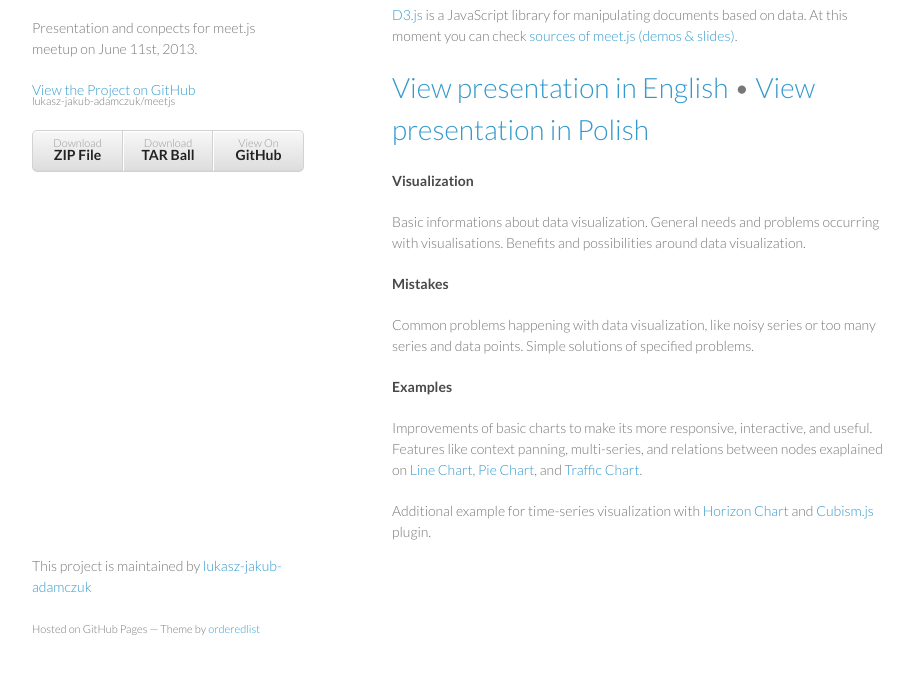
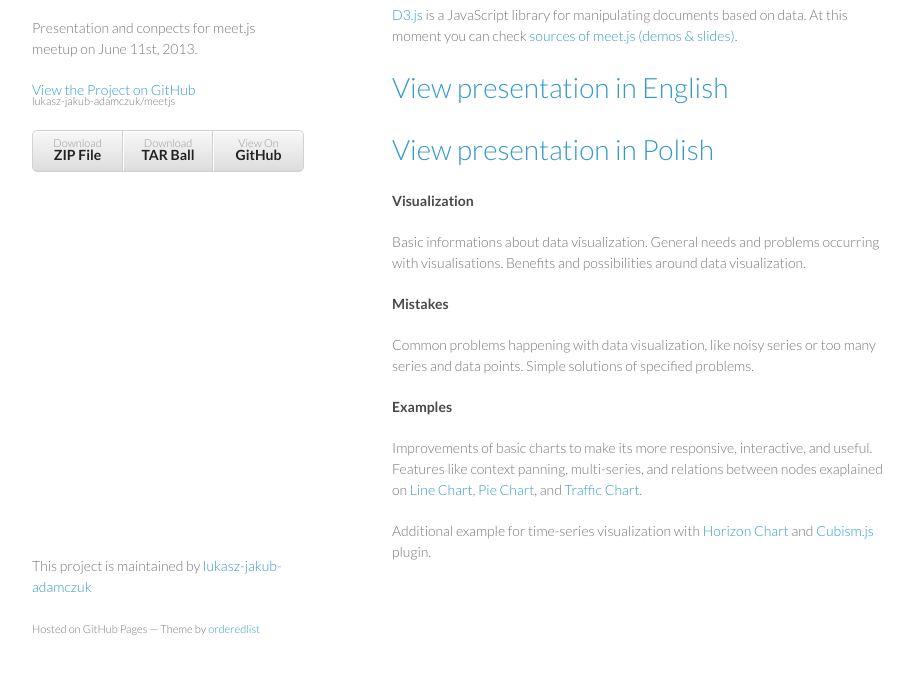
Before and after one commit to lukasz-jakub-adamczuk/meetjs, a plain HTML site: page index.html in a window 1280 px wide. Shown: the part 92-766 px from the top of the page, without its empty margins (178-1091 px from the left). Drawn offline with Linux system fonts and the light colour scheme.

Commit message:
both links

```diff
--- a/index.html
+++ b/index.html
@@ -31,7 +31,8 @@
         <h3>Presentation</h3>
 <p><a href="http://d3js.org/">D3.js</a> is a JavaScript library for manipulating documents based on data. At this moment you can check <a href="http://github.com/lukasz-jakub-adamczuk/meetjs">sources of meet.js (demos & slides)</a>.</p>
 
-<p style="font-size: 2em;"><a href="./presentation-en/index.html">View presentation in English</a> &bull; <a href="./presentation-pl/index.html">View presentation in Polish</a></p>
+<p style="font-size: 2em;"><a href="./presentation-en/index.html">View presentation in English</a></p>
+<p style="font-size: 2em;"><a href="./presentation-pl/index.html">View presentation in Polish</a></p>
 
 <h4>Visualization</h4>
 <p>Basic informations about data visualization. General needs and problems occurring with visualisations. Benefits and possibilities around data visualization.</p>
```
